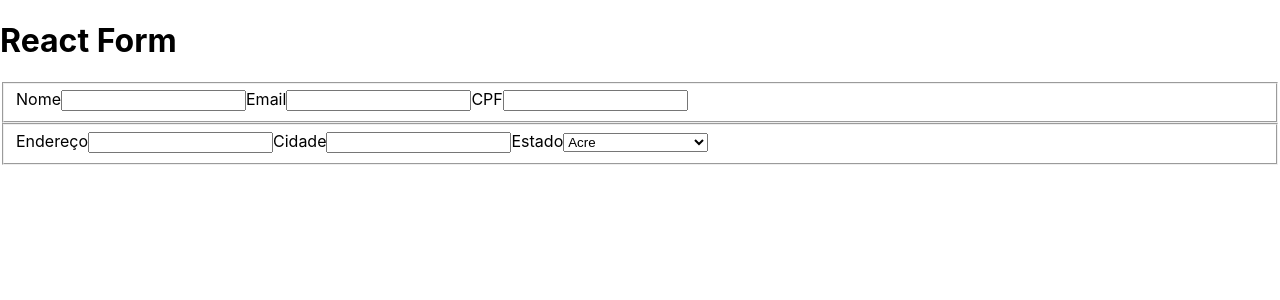
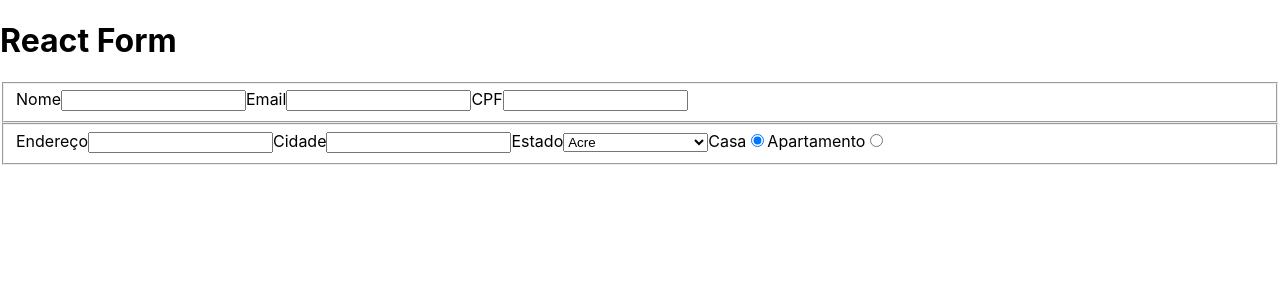
Before and after one commit to dopimentel/exercise-react-form, a React (Create React App) app: page / in a window 1280 px wide. Shown: the top 300 px of the page. Built offline with nearby package versions, Linux system fonts and the light colour scheme.

Commit message:
Requisito 2 - teste 10, 11

```diff
--- a/src/components/AddressForm.js
+++ b/src/components/AddressForm.js
@@ -39,6 +39,14 @@ class AddressForm extends Component {
             ))}
           </select>
         </label>
+        <label htmlFor="casa">
+          Casa
+          <input type="radio" id="casa" checked name="tipo" />
+        </label>
+        <label htmlFor="apartamento">
+          Apartamento
+          <input type="radio" id="apartamento" name="tipo" />
+        </label>
       </fieldset>
     );
   }
```
